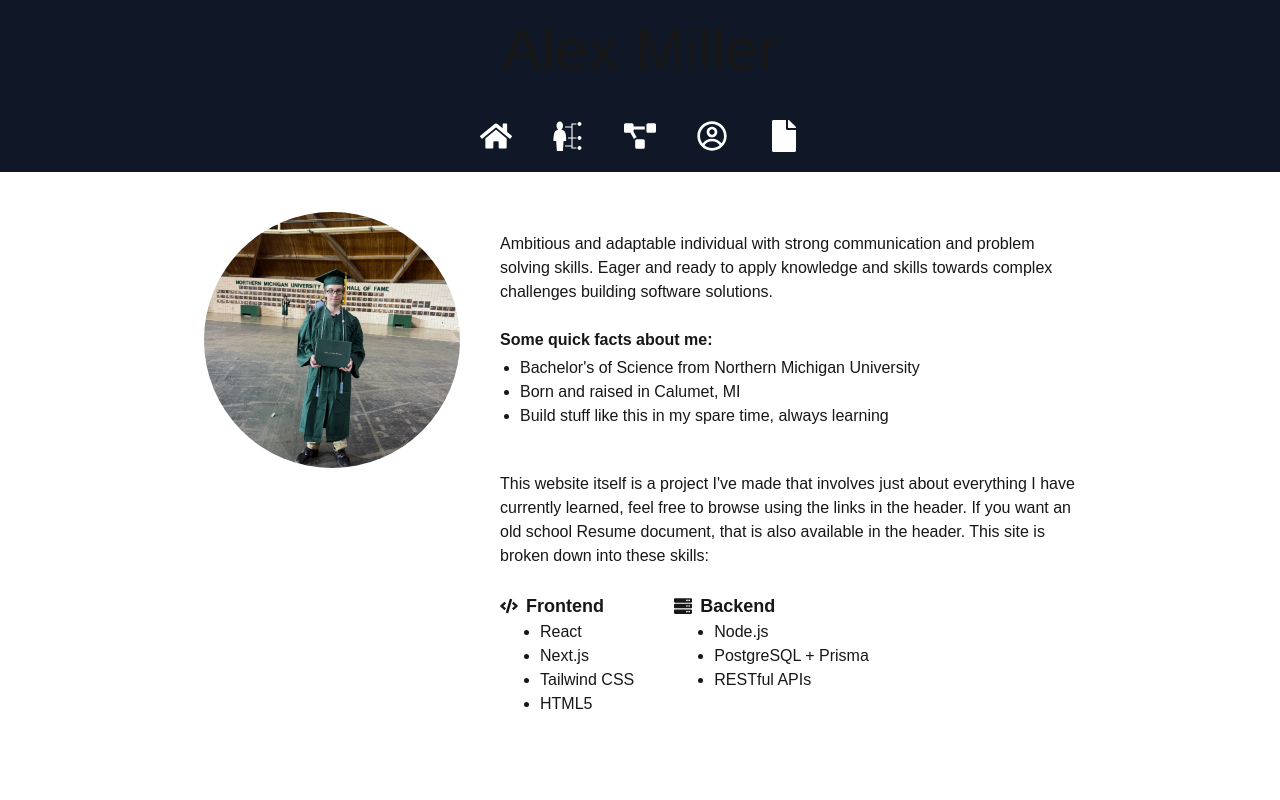
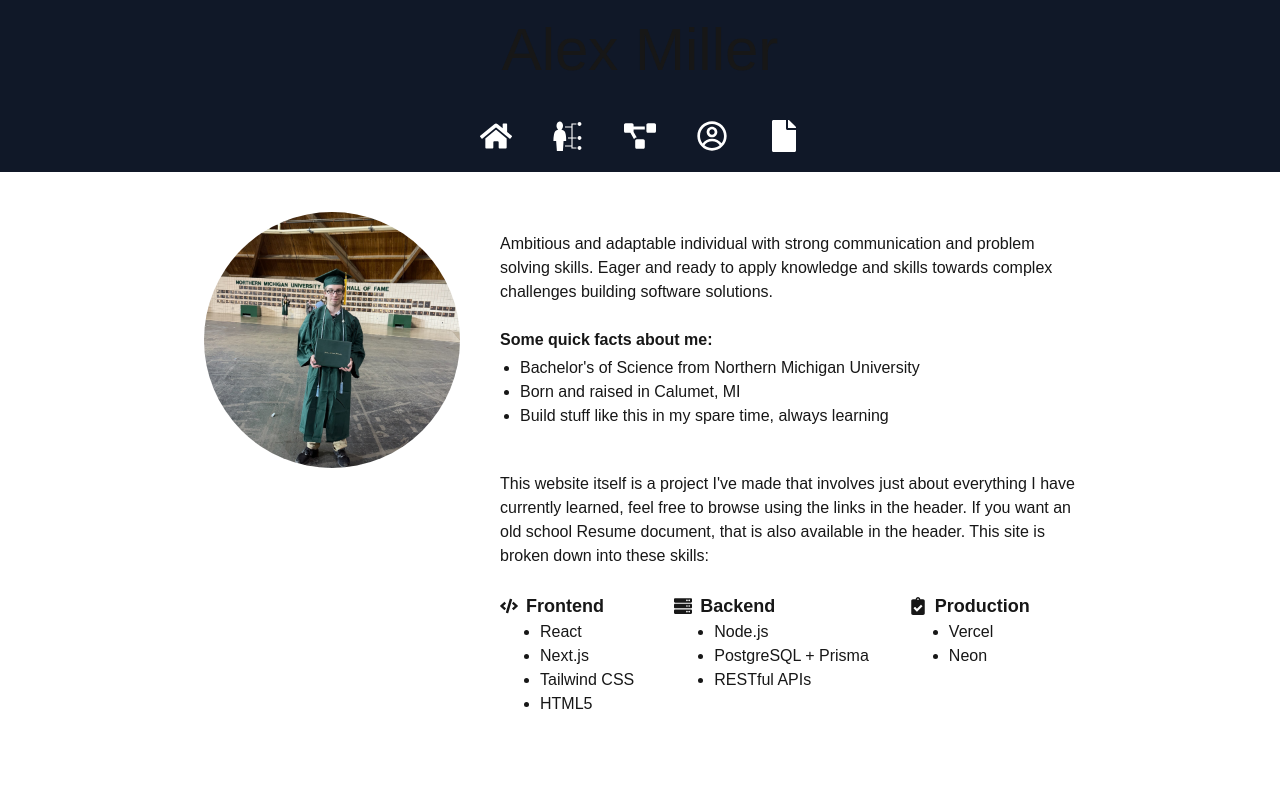
Before and after one commit to MLRDevs/Resume, a Next.js app: page / in a window 1280 px wide. Shown: the top 800 px of the page. Built offline with nearby package versions, Linux system fonts and the light colour scheme.

Commit message:
added Production list to techs used in this site

```diff
--- a/src/app/page.tsx
+++ b/src/app/page.tsx
@@ -4,7 +4,7 @@
 
 import Header from './components/Header';
 import Footer from './components/Footer';
-import { FaCode, FaServer, FaTools } from "react-icons/fa";
+import { FaCode, FaServer, FaTools, FaClipboardCheck } from "react-icons/fa";
 import Head from 'next/head';
 
 export const metadata = {
@@ -86,6 +86,18 @@ const HomePage = () => (
               </ul>
 
             </section>
+
+            {/* Production */}
+            <section>
+              <h3 className="flex items-center text-lg font-bold">
+                <FaClipboardCheck className="mr-2" /> Production
+              </h3>
+              <ul className="list-disc px-10">
+                <li>Vercel</li>
+                <li>Neon</li>
+              </ul>
+            </section>
+
           </section>
         </section>
       </div>
--- a/src/app/skills/page.tsx
+++ b/src/app/skills/page.tsx
@@ -56,7 +56,12 @@ export default function SkillsPage() {
                     {/* Title */}
                     <h2 className="text-2xl font-semibold border-l-7 border-blue-500 pl-4 mb-4">
                         Guestbook
-                        <p className="text-lg text-gray-500 md:max-w-1/2">This is the Guestbook. Feel free to fill it out and add your entry to the table, all entries shown have been made by people who have visited before. Everything is backend logic with Typescript and Prisma with the data being stored in a MySql database.</p>
+                        <p className="text-lg text-gray-500 md:max-w-1/2">
+                            This is the Guestbook. Feel free to fill it out and add your entry to the table,
+                            all entries shown have been made by people who have visited before. Everything is
+                            backend logic with Typescript and Prisma with the data being stored in a PostgreSQL
+                            database via Neon.
+                        </p>
                     </h2>
 
                     {/* Guessbook Table */}
@@ -74,7 +79,11 @@ export default function SkillsPage() {
                     {/* Title */}
                     <h2 className="text-2xl font-semibold border-l-7 border-blue-500 pl-4 mb-4">
                         Trees
-                        <p className="text-lg text-gray-500 md:max-w-1/2">This shows off some tree structures I have used along with sorting and traversing algorithms, feel free to try the buttons and test it out.</p>
+                        <p className="text-lg text-gray-500 md:max-w-1/2">
+                            This shows off some tree structures I have used along with sorting
+                            and traversing algorithms, feel free to try the buttons and test it
+                            out.
+                        </p>
                     </h2>
 
                     {/* tree structure */}
```
